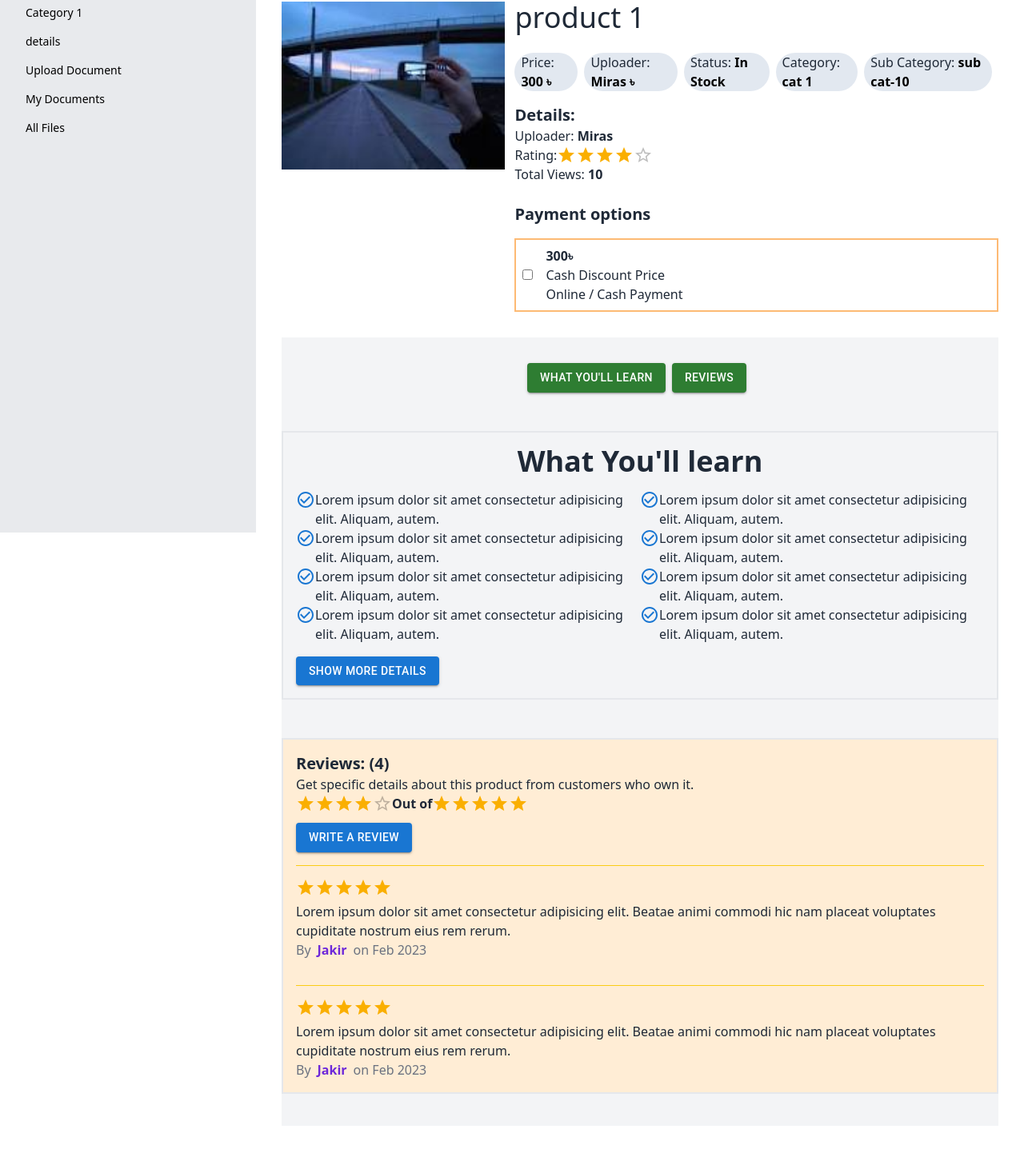
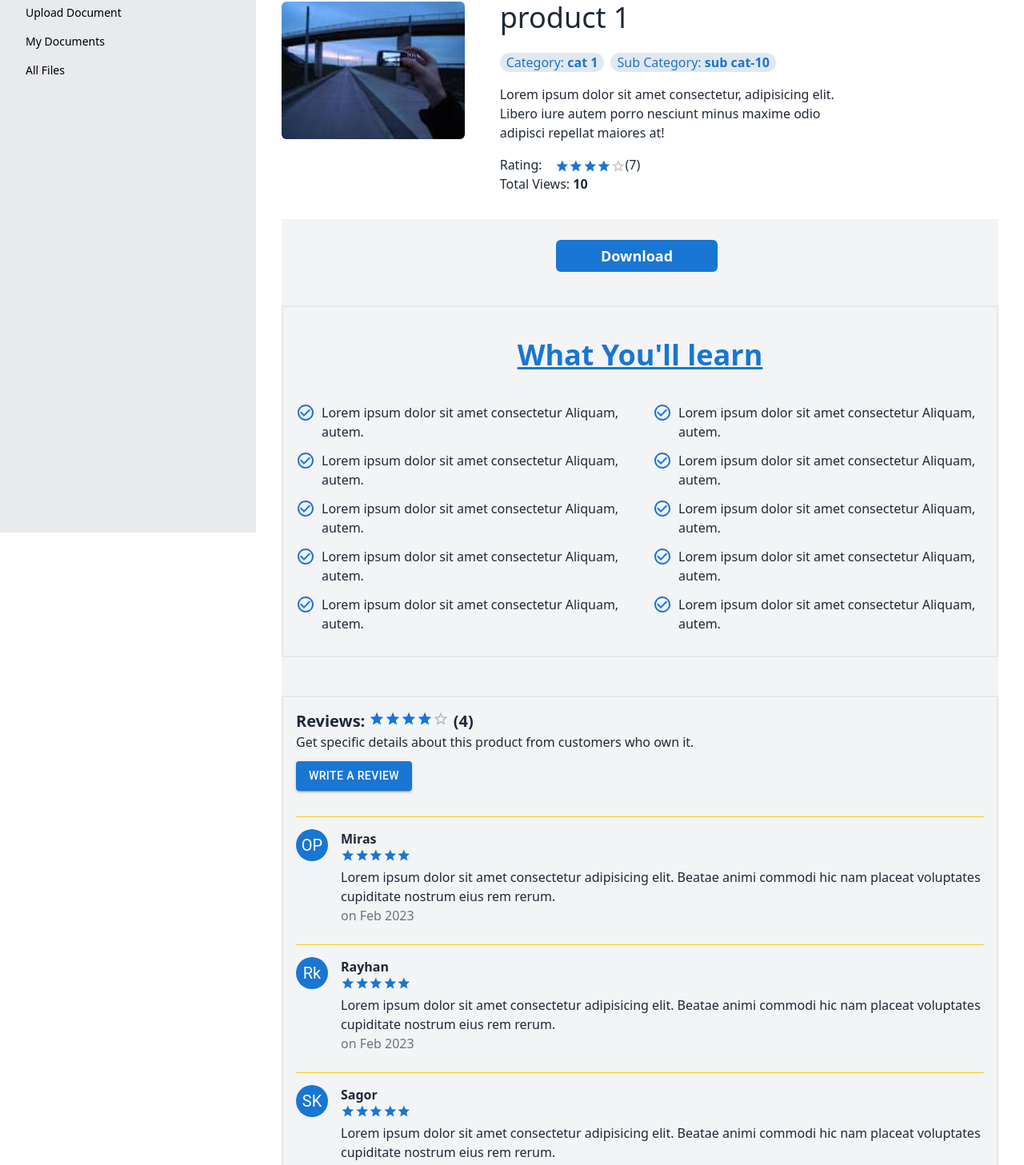
Before and after one commit to Asadullah246/drive, a React (Vite) app: page /1 in a window 1280 px wide. Shown: the part 134-1591 px from the top of the page at 80% size. Built offline with nearby package versions, Linux system fonts and the light colour scheme.

Commit message:
iamge adding

```diff
--- a/package.json
+++ b/package.json
@@ -15,6 +15,7 @@
     "@mui/icons-material": "^5.13.7",
     "@mui/lab": "^5.0.0-alpha.135",
     "@mui/material": "^5.13.7",
+    "axios": "^1.4.0",
     "localforage": "^1.10.0",
     "match-sorter": "^6.3.1",
     "react": "^18.2.0",
--- a/src/components/Card.jsx
+++ b/src/components/Card.jsx
@@ -27,11 +27,11 @@ const Card = () => {
                                     className="w-full "
                                 />
                             </figure>
-                            <div className="card-body">
-                                <h2 className="card-title">
+                            <div className="card-body px-3 ">
+                                <h4 className="card-title">
                                     {a.name}
                                     <div className="badge badge-secondary">NEW</div>
-                                </h2>
+                                </h4>
                                 <Rating name="read-only" value={value} readOnly
                                 // onChange={(event, newValue) => {
                                 //     setValue(newValue);
--- /dev/null
+++ b/src/components/Database.jsx
@@ -0,0 +1,2 @@
+ const base ="http://localhost:5000"
+ export default base ;
--- a/src/components/LearningDetails.jsx
+++ b/src/components/LearningDetails.jsx
@@ -6,49 +6,58 @@ const LearningDetails = () => {
         <div>
             <div className=" mt-4 border-2 border-black-700 p-4">
                 <div className="flex justify-around">
-                    <h2 className="text-4xl font-semibold">What You'll learn</h2>
+                    <h2 className="text-4xl my-6 font-semibold underline text-[#1976D2] ">What You'll learn</h2>
                 </div>
-                <div className="flex justify-evenly	mt-4">
+                <div className="flex justify-evenly	mt-4 gap-8 ">
                     <div>
 
-                        <div className="flex">
+                        <div className="flex gap-2 mb-3">
                             <CheckCircleOutlineIcon style={{ color: "#1976D2" }} />
-                            <p>Lorem ipsum dolor sit amet consectetur adipisicing elit. Aliquam, autem.</p>
+                            <p>Lorem ipsum dolor sit amet consectetur  Aliquam, autem.</p>
                         </div>
-                        <div className="flex">
+                        <div className="flex gap-2 mb-3">
                             <CheckCircleOutlineIcon style={{ color: "#1976D2" }} />
-                            <p>Lorem ipsum dolor sit amet consectetur adipisicing elit. Aliquam, autem.</p>
+                            <p>Lorem ipsum dolor sit amet consectetur  Aliquam, autem.</p>
                         </div>
-                        <div className="flex">
+                        <div className="flex gap-2 mb-3">
                             <CheckCircleOutlineIcon style={{ color: "#1976D2" }} />
-                            <p>Lorem ipsum dolor sit amet consectetur adipisicing elit. Aliquam, autem.</p>
+                            <p>Lorem ipsum dolor sit amet consectetur  Aliquam, autem.</p>
                         </div>
-                        <div className="flex">
+                        <div className="flex gap-2 mb-3">
                             <CheckCircleOutlineIcon style={{ color: "#1976D2" }} />
-                            <p>Lorem ipsum dolor sit amet consectetur adipisicing elit. Aliquam, autem.</p>
+                            <p>Lorem ipsum dolor sit amet consectetur  Aliquam, autem.</p>
                         </div>
-                        <div className="mt-4">
+                        <div className="flex gap-2 mb-3">
+                            <CheckCircleOutlineIcon style={{ color: "#1976D2" }} />
+                            <p>Lorem ipsum dolor sit amet consectetur  Aliquam, autem.</p>
+                        </div>
+
+                        {/* <div className="mt-4">
                             <LoadingButton loading={false} variant="contained">
                                 Show More Details
                             </LoadingButton>
-                        </div>
+                        </div> */}
                     </div>
                     <div>
-                        <div className="flex">
+                    <div className="flex gap-2 mb-3">
                             <CheckCircleOutlineIcon style={{ color: "#1976D2" }} />
-                            <p>Lorem ipsum dolor sit amet consectetur adipisicing elit. Aliquam, autem.</p>
+                            <p>Lorem ipsum dolor sit amet consectetur  Aliquam, autem.</p>
                         </div>
-                        <div className="flex">
+                        <div className="flex gap-2 mb-3">
                             <CheckCircleOutlineIcon style={{ color: "#1976D2" }} />
-                            <p>Lorem ipsum dolor sit amet consectetur adipisicing elit. Aliquam, autem.</p>
+                            <p>Lorem ipsum dolor sit amet consectetur  Aliquam, autem.</p>
                         </div>
-                        <div className="flex">
+                        <div className="flex gap-2 mb-3">
                             <CheckCircleOutlineIcon style={{ color: "#1976D2" }} />
-                            <p>Lorem ipsum dolor sit amet consectetur adipisicing elit. Aliquam, autem.</p>
+                            <p>Lorem ipsum dolor sit amet consectetur  Aliquam, autem.</p>
                         </div>
-                        <div className="flex">
+                        <div className="flex gap-2 mb-3">
                             <CheckCircleOutlineIcon style={{ color: "#1976D2" }} />
-                            <p>Lorem ipsum dolor sit amet consectetur adipisicing elit. Aliquam, autem.</p>
+                            <p>Lorem ipsum dolor sit amet consectetur  Aliquam, autem.</p>
+                        </div>
+                        <div className="flex gap-2 mb-3">
+                            <CheckCircleOutlineIcon style={{ color: "#1976D2" }} />
+                            <p>Lorem ipsum dolor sit amet consectetur  Aliquam, autem.</p>
                         </div>
                     </div>
                 </div>
--- a/src/components/Reviews.jsx
+++ b/src/components/Reviews.jsx
@@ -1,9 +1,10 @@
 import { Button, Rating } from "@mui/material";
 import testImage from "../assets/CardImage/download.jpg";
 import { useState } from "react";
+import Avatar from "@mui/material/Avatar";
+import { deepPurple } from "@mui/material/colors";
 
-const data =
-{
+const data = {
   id: 1,
   name: "product 1",
   category: "cat 1",
@@ -19,74 +20,109 @@ const data =
 
   // ami add korlam
   regular_price: 500,
-    status: 'In Stock',
+  status: "In Stock",
   rating: 4,
 
   // reviews
-    descriptions: "Lorem ipsum dolor sit amet consectetur adipisicing elit. Beatae animi commodi hic nam placeat voluptates cupiditate nostrum eius rem rerum.",
+  descriptions:
+    "Lorem ipsum dolor sit amet consectetur adipisicing elit. Beatae animi commodi hic nam placeat voluptates cupiditate nostrum eius rem rerum.",
   author: "Jakir",
-    time: "on Feb 2023"
-
-
-}
+  time: "on Feb 2023",
+};
 
 const Reviews = () => {
   const [value, setValue] = useState(4);
   const [beforeRating, setbeForeRating] = useState(5);
   return (
     <div>
-            <div className=" mt-4 border-2 border-black-700 bg-orange-100 p-4">
+      <div className=" mt-4 border-2 border-black-700  p-4">
         <div className="">
-                    <h2 className="text-xl font-semibold">Reviews: ({data.rating})</h2>
-                    <p>Get specific details about this product from customers who own it.</p>
-                    <div className="flex">
-                        <Rating name="read-only" value={value} readOnly
+          <h2 className="text-xl font-semibold">Reviews:   <Rating name="read-only" value={4} style={{fontSize:"1em ", color:"#1976D2 ", marginBottom:"-20px "}} readOnly /> ({data.rating})</h2>
+          <p>
+            Get specific details about this product from customers who own it.
+          </p>
+          {/* <div className="flex">
+            <Rating
+              name="read-only"
+              value={value}
+              readOnly
               // onChange={(event, newValue) => {
               //     setValue(newValue);
               // }}
             />
             <h3 className="font-semibold">Out of</h3>
-                        <Rating name="read-only" value={beforeRating} readOnly
+            <Rating
+              name="read-only"
+              value={beforeRating}
+              readOnly
               // onChange={(event, newValue) => {
               //     setValue(newValue);
               // }}
             />
-                    </div>
-                    <div className="mt-3 mb-4">
+          </div> */}
+          <div className="mt-3 mb-8">
             <Button variant="contained">Write a Review</Button>
           </div>
+          <div className="pb-6">
+            <hr className="border-yellow-400 h-4 " />
+            <div className="flex gap-4 items-start ">
               <div>
-                        <hr className="border-yellow-400 h-4" />
-                        <Rating name="read-only" value={beforeRating} readOnly
-                        // onChange={(event, newValue) => {
-                        //     setValue(newValue);
-                        // }}
-                        />
+                <Avatar sx={{ bgcolor: "#1976D2" }}>OP</Avatar>
+              </div>
+              <div>
+                <h6 className="font-bold">Miras</h6>
+                <Rating name="read-only" value={beforeRating} style={{fontSize:"1.1em ", color:"#1976D2 "}} readOnly />
                 <p>{data.descriptions}</p>
                 <div className="flex">
-                            <p className="text-gray-500 me-2">By</p>
-                            <p><span className="font-semibold text-violet-700 me-2">{data.author}</span></p>
+
                   <p className="text-gray-500">{data.time}</p>
                 </div>
               </div>
+            </div>
+          </div>
+          <div className="pb-6">
+            <hr className="border-yellow-400 h-4" />
+            <div className="flex gap-4 items-start ">
               <div>
-                        <hr className="border-yellow-400 h-4 mt-8" />
-                        <Rating name="read-only" value={beforeRating} readOnly
-                        // onChange={(event, newValue) => {
-                        //     setValue(newValue);
-                        // }}
-                        />
+                <Avatar sx={{ bgcolor: "#1976D2" }}>Rk</Avatar>
+              </div>
+              <div>
+                <h6 className="font-bold">Rayhan</h6>
+                <Rating name="read-only" value={beforeRating} style={{fontSize:"1.1em ", color:"#1976D2 "}} readOnly />
                 <p>{data.descriptions}</p>
                 <div className="flex">
-                            <p className="text-gray-500 me-2">By</p>
-                            <p><span className="font-semibold text-violet-700 me-2">{data.author}</span></p>
+
                   <p className="text-gray-500">{data.time}</p>
+                </div>
+              </div>
+            </div>
+          </div>
+          <div className="pb-6">
+            <hr className="border-yellow-400 h-4" />
+            <div className="flex gap-4 items-start ">
+              <div>
+                <Avatar sx={{ bgcolor: "#1976D2" }}>SK</Avatar>
+              </div>
+              <div>
+                <h6 className="font-bold">Sagor</h6>
+                <Rating name="read-only" value={beforeRating} style={{fontSize:"1.1em ", color:"#1976D2 "}} readOnly />
+                <p>{data.descriptions}</p>
+                <div className="flex">
+                  {/* <p className="text-gray-500 me-2">By</p>
+                  <p>
+                    <span className="font-semibold text-violet-700 me-2">
+                      {data.author}
+                    </span>
+                  </p> */}
+                  <p className="text-gray-500">{data.time}</p>
+                </div>
               </div>
             </div>
           </div>
 
         </div>
       </div>
+    </div>
   );
 };
 
--- /dev/null
+++ b/src/components/Toast.jsx
@@ -0,0 +1,29 @@
+import { toast } from "react-toastify";
+
+ const ToastSuccess = (success) => {
+  toast.success(success, {
+    position: "top-center",
+    autoClose: 2000,
+    hideProgressBar: false,
+    closeOnClick: true,
+    pauseOnHover: true,
+    draggable: true,
+    progress: undefined,
+    theme: "light",
+  });
+
+};
+export default ToastSuccess ;
+export const ToastError = (error) => {
+  toast.error(error, {
+    position: "top-center",
+    autoClose: 2000,
+    hideProgressBar: false,
+    closeOnClick: true,
+    pauseOnHover: true,
+    draggable: true,
+    progress: undefined,
+    theme: "light",
+  });
+
+};
--- a/src/pages/home/Dashboard.jsx
+++ b/src/pages/home/Dashboard.jsx
@@ -1,5 +1,7 @@
 import { Link, Outlet } from "react-router-dom";
 import MenuIcon from "@mui/icons-material/Menu";
+import Avatar from '@mui/material/Avatar';
+import { deepOrange, deepPurple } from "@mui/material/colors";
 
 const Dashboard = () => {
 
@@ -10,6 +12,13 @@ const Dashboard = () => {
         <label htmlFor="my-drawer-2" className=" drawer-button lg:hidden ml-2">
           <MenuIcon style={{ color: "white" }} />
         </label>
+       <div className="flex justify-start items-start gap-2 ml-4 ">
+       <Avatar sx={{bgcolor: "#F000B8"}}>MD</Avatar>
+       <div>
+        <h6 className="text-white font-bold mb-0 ">Someone</h6>
+        <p className="text-white ">someone@gmail.com</p>
+       </div>
+       </div>
       </div>
 
       <div className="drawer lg:drawer-open">
@@ -17,7 +26,7 @@ const Dashboard = () => {
         <div className="drawer-content flex flex-col  ">
           <div className=" h-[50px] md:h-[80px] w-full "></div>
 
-          <div className="p-8 mt-6">
+          <div className="p-8 mt-6     ">
             {/* filter section  */}
 
 
@@ -37,12 +46,12 @@ const Dashboard = () => {
             <li>
               <Link to="/">Home</Link>
             </li>
-            <li>
+            {/* <li>
               <Link to="/category-1">Category 1</Link>
-            </li>
-            <li>
+            </li> */}
+            {/* <li>
               <Link to="/details">details</Link>
-            </li>
+            </li> */}
             <li>
               <Link to="/upload">Upload Document</Link>
             </li>
--- a/src/pages/home/Home.jsx
+++ b/src/pages/home/Home.jsx
@@ -109,10 +109,6 @@ const productData = [
     total_view: 10,
   },
 ];
-
-
-
-
 
 
 const Home = () => {
--- a/src/pages/home/ProductDetails.jsx
+++ b/src/pages/home/ProductDetails.jsx
@@ -6,6 +6,7 @@ import { useState } from 'react';
 import { LoadingButton } from '@mui/lab';
 import testImage from "../../assets/CardImage/download.jpg";
 import Reviews from '../../components/Reviews';
+import pdfFile from "../../assets/testing.jpg"
 
 const data =
 {
@@ -16,15 +17,12 @@ const data =
     sub_sub_category: "sub sub cat-1",
     price: 300,
     uploader: "Miras",
-    description: "this is a test product",
-    review: [], // atar bodol nise rating disi
+    description: "Lorem ipsum dolor sit amet consectetur, adipisicing elit. Libero iure autem porro nesciunt minus maxime odio adipisci repellat maiores at! ",
+    review: [],
     image: testImage,
     learning_subject: [],
     total_view: 10,
-
-    // ami add korlam
     regular_price: 500,
-    status: 'In Stock',
     rating: 4,
 }
 
@@ -37,34 +35,34 @@ const ProductDetails = () => {
         <div>
             {/* <LearningDetails /> */}
             <div className='max-w-6xl mx-auto'>
-                <div className='flex '>
+                <div className='flex gap-8 w-full md:w-4/5  '>
                     <div>
-                        <img className='w-80 me-8' src={data.image} alt="product image" />
+
+                        <img className='w-[500px] h-auto me-8 rounded-md' src={data.image} alt="product image" />
                     </div>
                     <div className='ms-3'>
                         <h2 className='text-4xl '>{data.name}</h2>
                         <div className='lg:flex mt-4'>
-                            <h3 className='bg-slate-200 rounded-full px-2 me-2 mt-2'>Price: <span className='text-black font-semibold'>{data.price} ৳</span></h3>
+                            {/* <h3 className='bg-slate-200 rounded-full px-2 me-2 mt-2'>Price: <span className='text-black font-semibold'>{data.price} ৳</span></h3>
                             <h3 className='bg-slate-200 rounded-full px-2 me-2 mt-2'>Uploader: <span className='text-black font-semibold'>{data.uploader} ৳</span></h3>
-                            <h3 className='bg-slate-200 rounded-full px-2 me-2 mt-2'>Status: <span className='text-black font-semibold'>{data.status}</span></h3>
-                            <h3 className='bg-slate-200 rounded-full px-2 me-2 mt-2'>Category: <span className='text-black font-semibold'>{data.category}</span></h3>
-                            <h3 className='bg-slate-200 rounded-full px-2 me-2 mt-2'>Sub Category: <span className='text-black font-semibold'>{data.sub_category}</span></h3>
+                            <h3 className='bg-slate-200 rounded-full px-2 me-2 mt-2'>Status: <span className='text-black font-semibold'>{data.status}</span></h3> */}
+                            <h3 className='bg-slate-200 text-[#1976D2] rounded-full px-2 me-2 mt-2'>Category: <span className='text-[#1976D2] font-semibold'>{data.category}</span></h3>
+                            <h3 className='bg-slate-200 text-[#1976D2] rounded-full px-2 me-2 mt-2'>Sub Category: <span className='text-[#1976D2] font-semibold'>{data.sub_category}</span></h3>
                         </div>
                         <div className='mt-4'>
-                            <h2 className='text-xl font-semibold'>Details:</h2>
+                            <p>{data.description}</p>
+                            {/* <h2 className='text-xl font-semibold'>Details:</h2> */}
 
-                            <h3>Uploader: <span className='font-semibold'>{data.uploader}</span></h3>
-                            <div className='flex'>
-                                <h2>Rating:</h2>
-                                <Rating name="read-only" value={data.rating} readOnly
-                                // onChange={(event, newValue) => {
-                                //     setValue(newValue);
-                                // }}
-                                />
+                            {/* <h3>Uploader: <span className='font-semibold'>{data.uploader}</span></h3> */}
+                            <div className='flex  mt-4 items-center '>
+                                <h2 className='mr-4'>Rating:</h2>
+                                {/* <Rating name="read-only" value={data.rating} readOnly /> */}
+                               <div className='mb-[-9px]'> <Rating name="read-only" value={data.rating} style={{fontSize:"1.1em ", color:"#1976D2 "}} readOnly /></div>
+                                <p>(7)</p>
                             </div>
                             <h2>Total Views: <span className='font-semibold'>{data.total_view}</span></h2>
                         </div>
-                        <div className='mt-6'>
+                        {/* <div className='mt-6'>
                             <h2 className='text-xl font-semibold'>Payment options</h2>
                             <div className='flex border-2 border-orange-300 p-2 mt-4 items-center'>
                                 <div>
@@ -76,22 +74,23 @@ const ProductDetails = () => {
                                     <p>Online / Cash Payment</p>
                                 </div>
                             </div>
-                        </div>
+                        </div> */}
                     </div>
                 </div>
             </div>
             <div className='bg-gray-100 mt-8 p-0'>
                 <div className='max-w-xl mx-auto justify-center flex pt-8'>
                     <span className='me-2'>
-                        <Button variant="contained" color="success">
-                            What You'll Learn
-                        </Button>
+                        {/* <Button variant="contained" color="success" style={{paddingLeft:"50px",  paddingRight:"50px"}}>
+                            Download
+                        </Button> */}
+                        <a href={pdfFile}  download className='bg-[#1976D2] text-white rounded-md py-2 font-bold text-lg  px-14 ' >Download </a>
                     </span>
-                    <span className='me-2'>
+                    {/* <span className='me-2'>
                         <Button variant="contained" color="success">
                             Reviews
                         </Button>
-                    </span>
+                    </span> */}
                 </div>
                 <div className='max-w-6xl mx-auto'>
                     <div className='pt-8'>
```
Also changed, not shown: src/App.jsx (+34 -20 lines), src/pages/home/UploadProduct.jsx (+85 -11 lines), src/assets/testing.jpg (added), 1 other file (tests, documents, lock files or other folders). Lines whose indentation alone changed are shown as unchanged.
